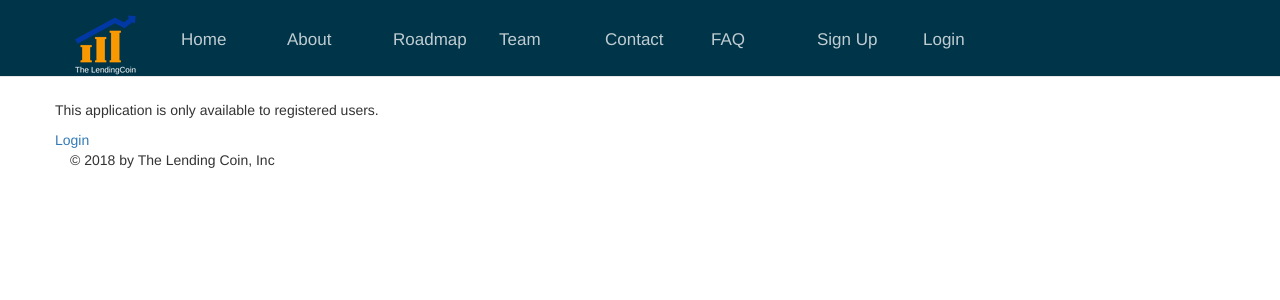
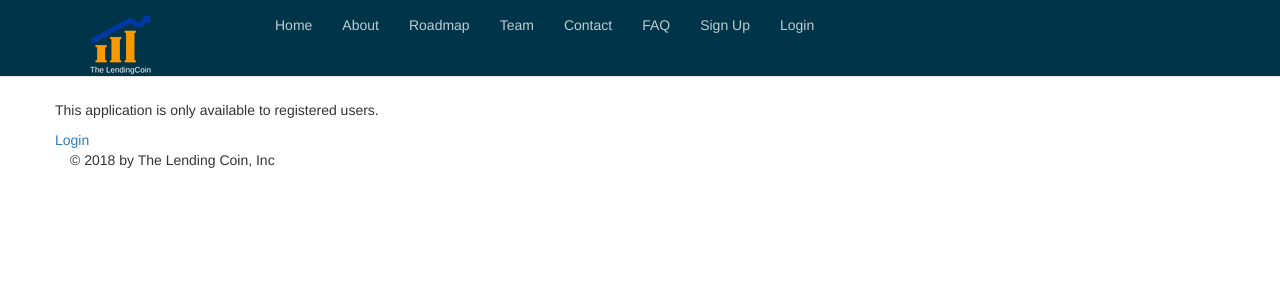
Before and after one commit to RorschachRev/djtlc, a Django app: template templates/pages/home.html in a window 1280 px wide. Shown: the top 300 px of the page. Run offline with Django 3.2, Linux system fonts and the light colour scheme; the template is opened without the code that fills it, so the values that code supplies are empty; some libraries are stand-ins or nearby versions.

Commit message:
Header update

```diff
--- a/templates/header.html
+++ b/templates/header.html
@@ -2,7 +2,7 @@
 <nav class="navbar navbar-default navbar-transparent navbar-fixed-top" class="style-jg8f4ha8" style="position: fixed; margin-left: 0px; z-index: 50; margin-top: 0px; top: 0px; height: 77px; left: 0px;" color-on-scroll="200">
     <!-- if you want to keep the navbar hidden you can add this class to the navbar "navbar-burger"-->
     <div class="container">
-        <div class="navbar-header">
+        <div class="navbar-header col-md-1">
             <button id="menu-toggle" type="button" class="navbar-toggle" data-toggle="collapse" data-target="#example">
                 <span class="sr-only">Toggle navigation</span>
                 <span class="icon-bar bar1"></span>
@@ -13,7 +13,8 @@
                 <img src="{% static 'img/logo.png' %}">
             </a>
         </div>
-        <div class="collapse navbar-collapse">
+        <div class="navbar-header col-md-1">&nbsp;</div>
+        <div class="collapse navbar-collapse col-md-8">
 
             <ul class="nav navbar-nav navbar-uppercase">
                 <li>
@@ -48,6 +49,7 @@
                 {% endif %}
             </ul>
         </div>
+        <div class="navbar-header col-md-2">&nbsp;</div>
         <!-- /.navbar-collapse -->
     </div>
 </nav>
--- a/wwwtlc/static/css/tlc.css
+++ b/wwwtlc/static/css/tlc.css
@@ -24,8 +24,8 @@ padding-top: 100px;
 }
 
 .navbar .navbar-nav.navbar-uppercase > li > a {
-    width: 106px;
+ /*   width: 106px;
     height: 64px;
     font-size: 17px;
-    margin-top: 15px;
+    margin-top: 15px; */
 }
```
